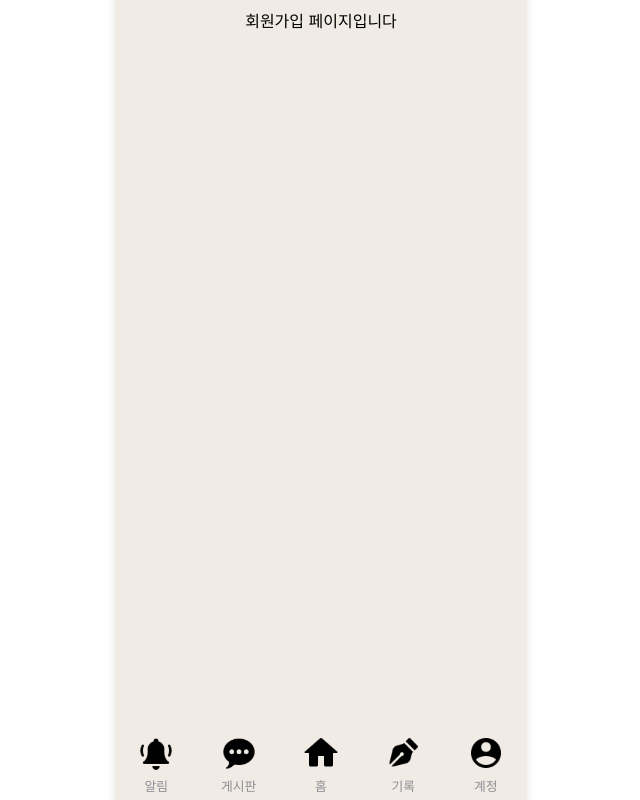
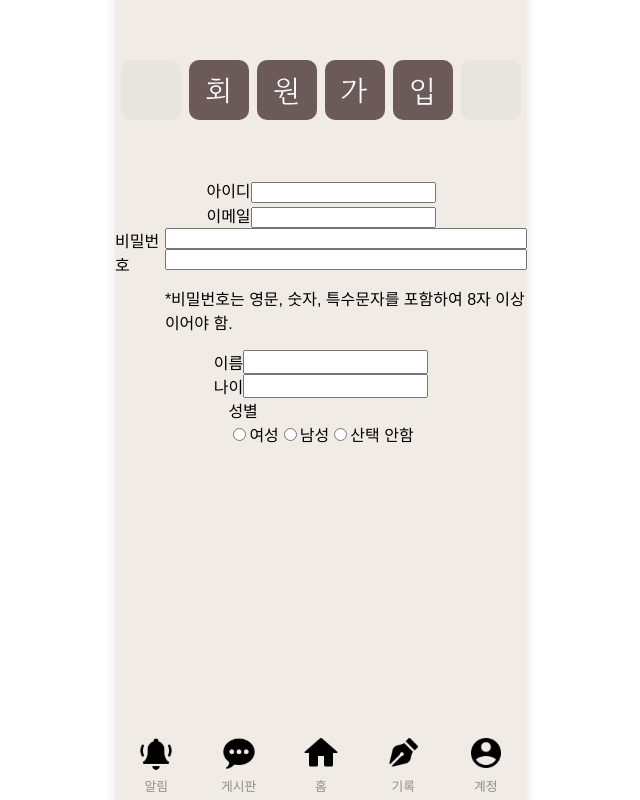
Before and after one commit to LIKELION-HUFS-12th/Dogak_FE2, a React (Vite) app: page /signup in a window 1280 px wide. Shown: the whole page, without its empty margins (319-959 px from the left). Built offline with nearby package versions, Linux system fonts and the light colour scheme; a web font is replaced by a local one.

Commit message:
Feat, Design: 회원가입 구조 만들기

```diff
--- a/src/features/auth/AuthStyled.jsx
+++ b/src/features/auth/AuthStyled.jsx
@@ -53,3 +53,18 @@ export const GuideBox = styled.div`
     border-radius: 10px;
   }
 `
+
+export const SignupContainer = styled.div`
+  display: flex;
+  flex-direction: column;
+  align-items: center;
+`
+
+export const SignupLabel = styled.label`
+  display: flex;
+`
+
+export const InputBox = styled.div`
+  display: flex;
+  flex-direction: column;
+`
--- /dev/null
+++ b/src/features/auth/signup/Signup.jsx
@@ -0,0 +1,47 @@
+import React from 'react'
+import { SignupLabel, SignupContainer, InputBox } from '../AuthStyled'
+
+function Signup() {
+  return (
+    <SignupContainer>
+      <label>
+        아이디
+        <input type="text" />
+      </label>
+      <label>
+        이메일
+        <input type="text" />
+      </label>
+      <SignupLabel>
+        비밀번호
+        <InputBox>
+          <input type="text" />
+          <input/>
+          <p>*비밀번호는 영문, 숫자, 특수문자를 포함하여 8자 이상이어야 함.</p>
+        </InputBox>
+      </SignupLabel>
+      <SignupLabel>
+        이름
+        <input type="text" />
+      </SignupLabel>
+      <SignupLabel>
+        나이
+        <input type="text" />
+      </SignupLabel>
+      <div>
+        <div>성별</div>
+        <label>
+          <input type="radio" name="" id="" />여성
+        </label>
+        <label>
+          <input type="radio" name="" id="" />남성
+        </label>
+        <label>
+          <input type="radio" name="" id="" />산택 안함
+        </label>
+      </div>
+    </SignupContainer>
+  )
+}
+
+export default Signup
--- /dev/null
+++ b/src/features/auth/signup/SignupPage.jsx
@@ -0,0 +1,17 @@
+import React from 'react'
+import { Body, ThinLogo } from '../../../components/Styled'
+import SignupLogo from '../../../assets/img/signup_logo.svg'
+import Signup from './Signup'
+
+function SignupPage() {
+  return (
+    <>
+      <ThinLogo src={SignupLogo}/>
+      <Body>
+        <Signup/>
+      </Body>
+    </>
+  )
+}
+
+export default SignupPage
--- a/src/router.jsx
+++ b/src/router.jsx
@@ -8,6 +8,7 @@ import BoardDetailPage from "./features/board/pages/BoardDetailPage";
 import BoardWritePage from "./features/board/pages/BoardWritePage";
 import CompletePage from "./features/board/pages/CompletePage";
 import LoginPage from "./features/auth/login/LoginPage";
+import SignupPage from "./features/auth/signup/SignupPage";
 
 
 export default createBrowserRouter([
@@ -25,7 +26,7 @@ export default createBrowserRouter([
       },
       {
         path: '/signup',
-        element: <div>회원가입 페이지입니다</div>
+        element: <SignupPage />
       },
       {
         path: '/record',
```
